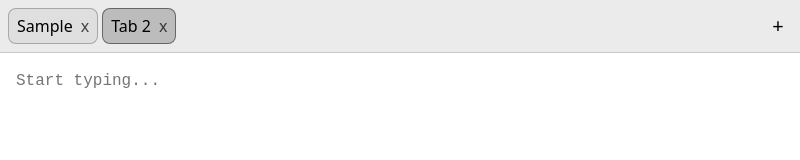
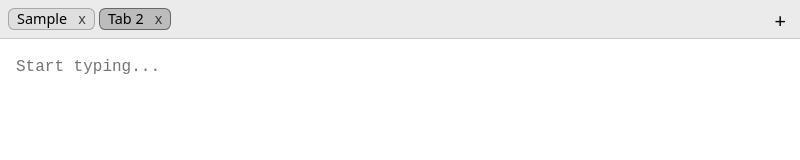
Before and after one commit to chinmaya/pad, an Electron app: page index.html in a window 800 px wide. Both pictures are taken after typing "Sample" into the empty fields and a click on the button "New tab". Drawn offline with Linux system fonts and the light colour scheme; no server answers.

Commit message:
Tab rendering adjustments

```diff
--- a/index.html
+++ b/index.html
@@ -8,6 +8,9 @@
       :root {
         color-scheme: light dark;
         font-family: system-ui, -apple-system, BlinkMacSystemFont, "Segoe UI", sans-serif;
+        --tab-height: 1.37rem;
+        --tab-padding-y: 0.1575rem;
+        --tab-font-size: 0.9rem;
       }
 
       body {
@@ -55,12 +58,13 @@
         background: rgba(0, 0, 0, 0.02);
         background: color-mix(in srgb, currentColor 5%, transparent);
         color: inherit;
-        border-radius: 0.5rem;
+        border-radius: 0.4rem;
         transition: background 0.15s ease;
         user-select: none;
         cursor: grab;
         min-width: 0;
-        height: 2.25rem;
+        height: var(--tab-height);
+        font-size: var(--tab-font-size);
       }
 
       .tab:hover {
@@ -86,13 +90,13 @@
         color: inherit;
         font: inherit;
         cursor: pointer;
-        padding: 0.35rem 0.5rem;
+        padding: var(--tab-padding-y) 0.5rem;
       }
 
       .tab-button {
         display: inline-flex;
         align-items: center;
-        padding-right: 0.25rem;
+        padding-right: 0.35rem;
         flex: 1 1 auto;
         min-width: 0;
         overflow: hidden;
@@ -104,7 +108,7 @@
       .tab-close {
         display: inline-flex;
         align-items: center;
-        padding-left: 0.25rem;
+        padding-left: 0.35rem;
         line-height: 1;
         opacity: 0.7;
         flex: none;
@@ -116,8 +120,8 @@
 
       .add-tab {
         flex: none;
-        width: 2rem;
-        height: 2rem;
+        width: calc(var(--tab-height) + 0.25rem);
+        height: var(--tab-height);
         display: grid;
         place-items: center;
         font-size: 1.25rem;
--- a/renderer.js
+++ b/renderer.js
@@ -348,7 +348,8 @@ function updateTabTitleFromContent(tab) {
 }
 
 function deriveTitleFromContent(content) {
-  const normalized = content.trim().replace(/\s+/g, ' ');
+  const firstLine = content.split(/\r?\n/, 1)[0] ?? '';
+  const normalized = firstLine.trim().replace(/\s+/g, ' ');
   if (!normalized) {
     return '';
   }
```
